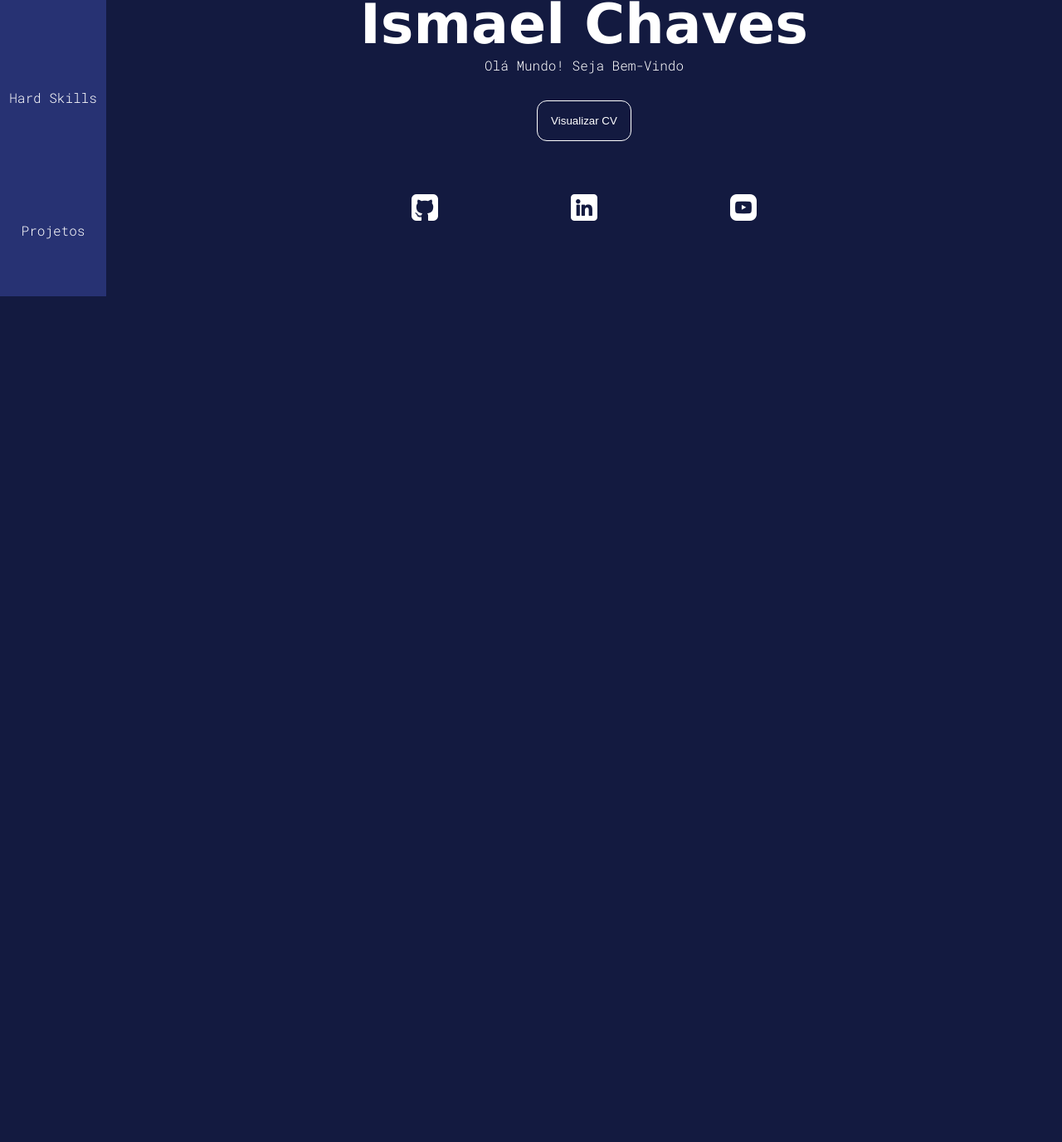
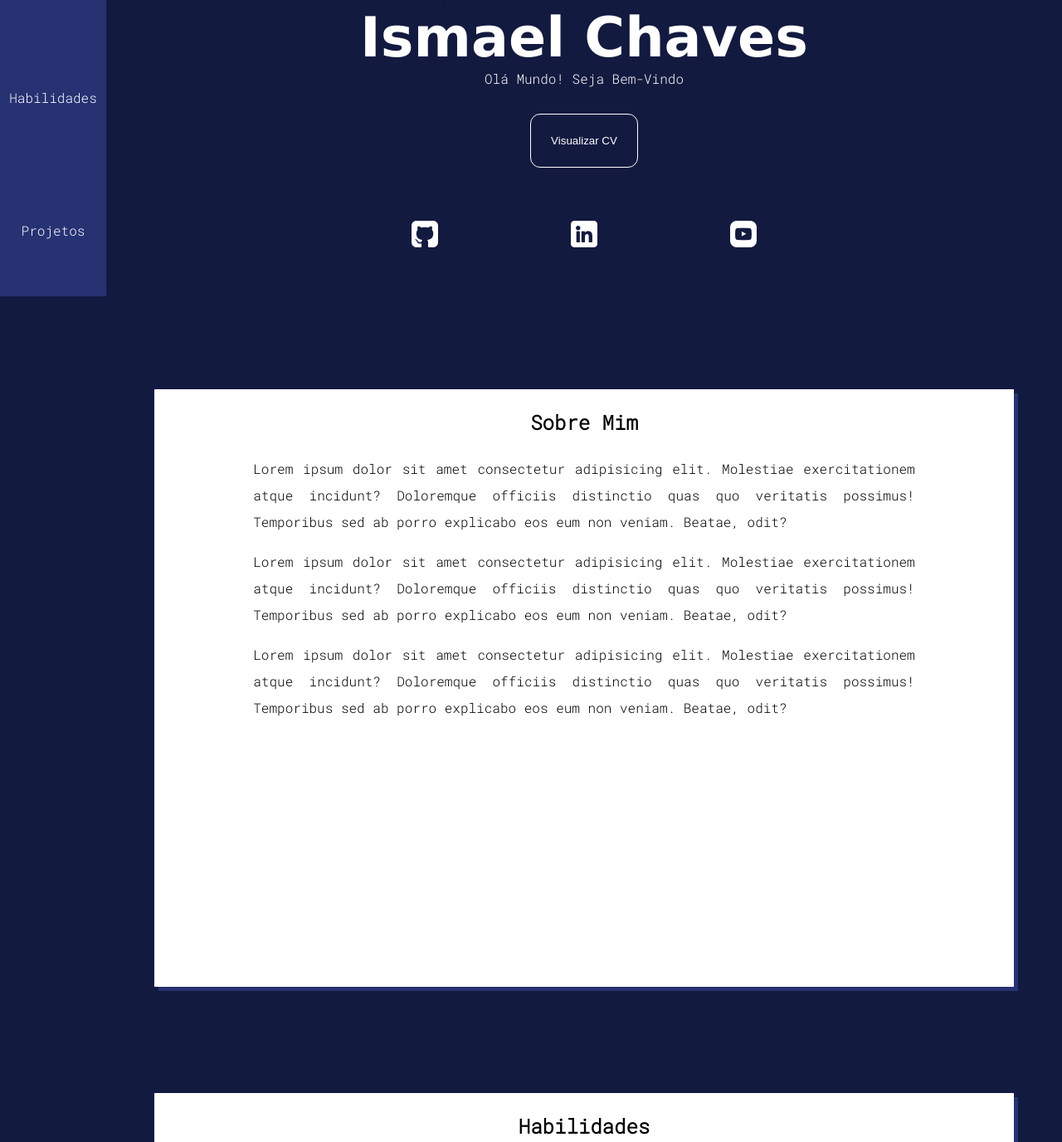
Before and after one commit to Ismael-Oficial/Ismael-Oficial, a plain HTML site: page Portifolio/index.html in a window 1280 px wide. Shown: the part 443-1819 px from the top of the page at 83% size. Before the commit the page ends 800 px from the top, so only its background shows below. Drawn offline with Linux system fonts and the light colour scheme.

Commit message:
Add files via upload

```diff
--- a/Portifolio/index.html
+++ b/Portifolio/index.html
@@ -15,15 +15,15 @@
 <body>
     <header>
         <div class="navbar">
-            <a href="#"><img src="imgs/perfil.jpg"></a>
-            <a href="#">Inicio</a>
-            <a href="#">Sobre mim</a>
-            <a href="#">Hard Skills</a>
-            <a href="#">Projetos</a>
+            <a href="#inicio"><img src="imgs/perfil.jpg"></a>
+            <a href="#inicio">Inicio</a>
+            <a href="#sobre">Sobre mim</a>
+            <a href="#habilidades">Habilidades</a>
+            <a href="#projetos">Projetos</a>
         </div>
     </header>
 
-    <section>
+    <section id="inicio">
         <img src="imgs/icon-persona.png">
         <h1>Ismael Chaves</h1>
         <p>Olá Mundo! Seja Bem-Vindo</p>
@@ -34,6 +34,34 @@
             <img src="imgs/youtube.png">
         </div>
     </section>
+
+    <section id="sobre">
+        <div class="container">
+            <h2>Sobre Mim</h2>
+            <div class="txt">
+                <p>Lorem ipsum dolor sit amet consectetur adipisicing elit. Molestiae exercitationem atque incidunt?
+                    Doloremque officiis distinctio quas quo veritatis possimus! Temporibus sed ab porro explicabo eos
+                    eum non veniam. Beatae, odit?</p>
+                <p>Lorem ipsum dolor sit amet consectetur adipisicing elit. Molestiae exercitationem atque incidunt?
+                    Doloremque officiis distinctio quas quo veritatis possimus! Temporibus sed ab porro explicabo eos
+                    eum non veniam. Beatae, odit?</p>
+                <p>Lorem ipsum dolor sit amet consectetur adipisicing elit. Molestiae exercitationem atque incidunt?
+                    Doloremque officiis distinctio quas quo veritatis possimus! Temporibus sed ab porro explicabo eos
+                    eum non veniam. Beatae, odit?</p>
+            </div>
+        </div>
+    </section>
+
+    <section id="habilidades">
+        <div class="container">
+            <h2>Habilidades</h2>
+        </div>
+    </section>
+
+    <section id="projetos">
+        <div class="container">
+            <h2>Projetos</h2>
+    </section>
 </body>
 
 </html>
--- a/Portifolio/style.css
+++ b/Portifolio/style.css
@@ -7,6 +7,7 @@
 html {
     background: #131A40;
     font-family: 'Roboto Mono', monospace;
+    scroll-behavior: smooth;
 }
 
 /* Barra de Navegação */
@@ -50,6 +51,7 @@ section {
     flex-direction: column;
     justify-content: center;
     align-items: center;
+    margin: 1.5rem 0 1.5rem 0;
 }
 
 h1 {
@@ -58,7 +60,7 @@ h1 {
 }
 
 .btn-cv {
-    padding: 1rem;
+    padding: 1.5rem;
     margin: 2rem;
     background: transparent;
     border-radius: 12px;
@@ -75,3 +77,35 @@ h1 {
 .links img {
     margin: 2rem;
 }
+
+/* Painel dos tópicos */
+
+.container {
+    background: #FFF;
+    width: 90%;
+    height: 90vh;
+    box-shadow: 5px 5px 0px #273273;
+    color: #000;
+}
+
+h2 {
+    text-align: center;
+    margin: 1.5rem;
+}
+
+/* Sobre Mim */
+
+.txt {
+    margin: 0 auto;
+    width: 80%;
+    text-align: justify;
+    line-height: 2rem;
+}
+
+.txt p {
+    margin: 1rem;
+}
+
+/* Habilidades */
+
+/* Projetos */
```
